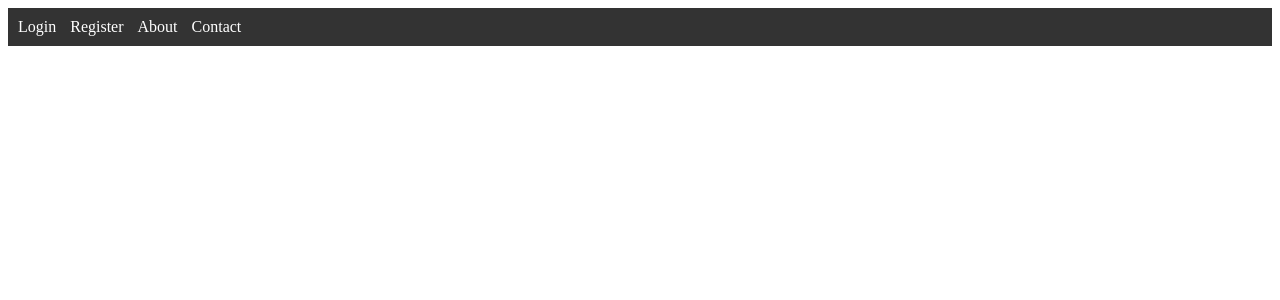
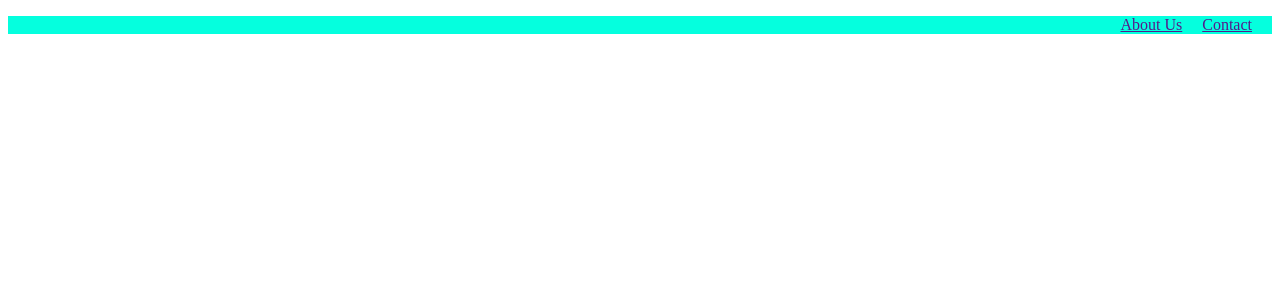
Before and after one commit to nilcoder09/reminder_app, a PHP site: page /w.html in a window 1280 px wide. Shown: the top 300 px of the page. Run offline with PHP 8.4, Linux system fonts and the light colour scheme.

Commit message:
navbar updated

```diff
--- a/w.html
+++ b/w.html
@@ -5,15 +5,11 @@
         <link rel="stylesheet" href="welcomepage.css">
     </head>
     <body>
-       <header>
-        <nav>
-            <ul>
-                <li><a href="">Login</a></li>
-                <li><a href="">Register</a></li>
-                <li><a href="">About</a></li>
-                <li><a href="">Contact</a></li>
-            </ul>
-        </nav>
-       </header>
+       <div>
+        <ul class="navbar">
+            <li><a href="">About Us</a></li>
+            <li><a href="">Contact</a></li>
+        </ul>
+       </div>
     </body>
 </html>
--- a/welcomepage.css
+++ b/welcomepage.css
@@ -1,21 +1,11 @@
-header {
-    background-color: #333;
-    color: #fff;
-    padding: 10px;
+.navbar{
+    display: flex;
+    justify-content: flex-end;
+    list-style: none;
+    padding: 0;
+    background-color: rgb(5, 255, 222);
 }
 
-nav ul {
-    list-style-type: none;
-    margin: 0;
-    padding: 0;
+.navbar li {
+    margin-right: 20px; /* Adjust the margin as needed */
 }
-
-nav ul li {
-    display: inline;
-    margin-right: 10px;
-}
-
-nav ul li a {
-    color: #fff;
-    text-decoration: none;
-}
```
